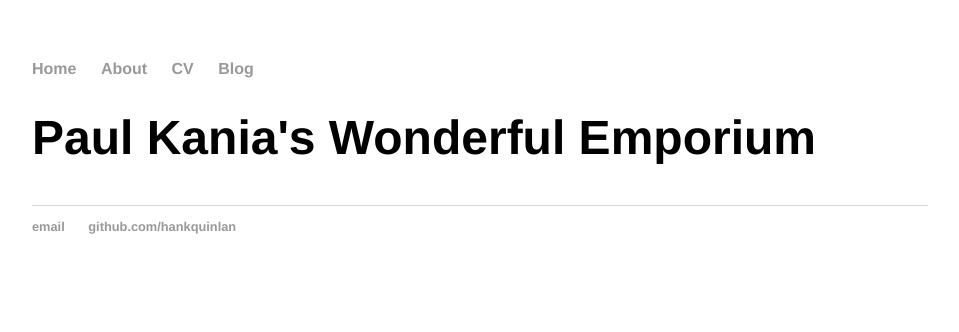
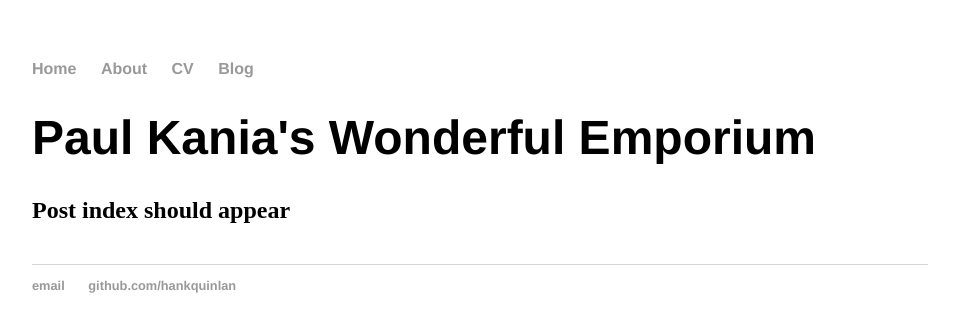
Before and after one commit to paulkania/paulkania.github.io, a Jekyll site: the page built from index.html, in a window 1280 px wide. Shown: the top 332 px of the page, without its empty margins (160-1119 px from the left). Built offline with Jekyll 4.4.1, drawn with Linux system fonts in a browser that asks for light colours.

Commit message:
Update index.html

```diff
--- a/index.html
+++ b/index.html
@@ -3,6 +3,7 @@ layout: default
 title: Paul Kania's Wonderful Emporium
 ---
 <h1>{{ page.title }}</h1>
+<h2>Post index should appear</h2>
 	<ul class="posts">
 
 	  {% for post in site.posts %}
```
